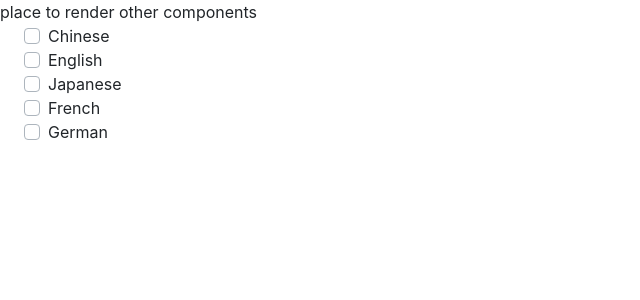
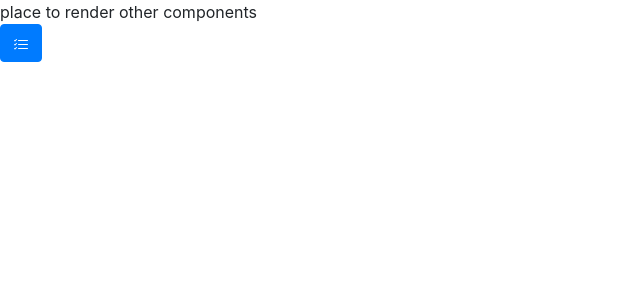
Before and after one commit to UoaWDCC/wdcc-cmlg-frontend, a React (Create React App) app: page / in a window 1280 px wide. Shown: the top 300 px of the page, without its empty margins (0-640 px from the left). Built offline with nearby package versions, Linux system fonts and the light colour scheme.

Commit message:
[CMLG-013] Select Column
Issue: Need an icon to click.

Solution: Find an icon in bootstrap.

Risk: No.

Reviewed by: Yujia

```diff
--- a/src/components/SelectCol.js
+++ b/src/components/SelectCol.js
@@ -1,33 +1,62 @@
 import React from 'react';
 
 class SelectCol extends React.Component {
+
+    openForm(){
+        const x = document.getElementById("language-options");
+        if (x.style.display === "none") {
+            x.style.display = "block";
+        } else {
+            x.style.display = "none";
+        }
+    }
+
     render() {
+        console.log( "The Select Col render function gets called" );
+
+        const cardStyle= {
+            width: "10rem",
+            display: "none",
+            position:"relative"
+        }
+
         return (
+            <div id="selectCol">
+                <button class="btn btn-primary" onClick={this.openForm}>
+                    <svg width="1em" height="1em" viewBox="0 0 16 16" className="bi bi-list-check" fill="currentColor"
+                         xmlns="http://www.w3.org/2000/svg">
+                        <path
+                              d="M5 11.5a.5.5 0 0 1 .5-.5h9a.5.5 0 0 1 0 1h-9a.5.5 0 0 1-.5-.5zm0-4a.5.5 0 0 1 .5-.5h9a.5.5 0 0 1 0 1h-9a.5.5 0 0 1-.5-.5zm0-4a.5.5 0 0 1 .5-.5h9a.5.5 0 0 1 0 1h-9a.5.5 0 0 1-.5-.5zM3.854 2.146a.5.5 0 0 1 0 .708l-1.5 1.5a.5.5 0 0 1-.708 0l-.5-.5a.5.5 0 1 1 .708-.708L2 3.293l1.146-1.147a.5.5 0 0 1 .708 0zm0 4a.5.5 0 0 1 0 .708l-1.5 1.5a.5.5 0 0 1-.708 0l-.5-.5a.5.5 0 1 1 .708-.708L2 7.293l1.146-1.147a.5.5 0 0 1 .708 0zm0 4a.5.5 0 0 1 0 .708l-1.5 1.5a.5.5 0 0 1-.708 0l-.5-.5a.5.5 0 0 1 .708-.708l.146.147 1.146-1.147a.5.5 0 0 1 .708 0z"/>
+                    </svg>
+                </button>
+                <div id="language-options" className="card" style={cardStyle}>
+                    <div className="card-body custom-control custom-checkbox">
+                        <h6 className="card-title">Show columns</h6>
                         <div className="custom-control custom-checkbox">
-                <div className="custom-control custom-checkbox">
-                    <input type="checkbox" class="custom-control-input" id="chinese"></input>
-                    <label class="custom-control-label" for="chinese">Chinese</label>
+                            <input type="checkbox" className="custom-control-input" id="chinese"/>
+                            <label className="custom-control-label" htmlFor="chinese">Chinese</label>
                         </div>
                         <div className="custom-control custom-checkbox">
-                    <input type="checkbox" className="custom-control-input" id="english"></input>
-                    <label className="custom-control-label" for="english">English</label>
+                            <input type="checkbox" className="custom-control-input" id="english"/>
+                            <label className="custom-control-label" htmlFor="english">English</label>
                         </div>
                         <div className="custom-control custom-checkbox">
-                    <input type="checkbox" className="custom-control-input" id="japanese"></input>
-                    <label className="custom-control-label" for="japanese">Japanese</label>
+                            <input type="checkbox" className="custom-control-input" id="japanese"/>
+                            <label className="custom-control-label" htmlFor="japanese">Japanese</label>
                         </div>
                         <div className="custom-control custom-checkbox">
-                    <input type="checkbox" className="custom-control-input" id="french"></input>
-                    <label className="custom-control-label" for="french">French</label>
+                            <input type="checkbox" className="custom-control-input" id="french"/>
+                            <label className="custom-control-label" htmlFor="french">French</label>
                         </div>
                         <div className="custom-control custom-checkbox">
-                    <input type="checkbox" className="custom-control-input" id="german"></input>
-                    <label className="custom-control-label" for="german">German</label>
+                            <input type="checkbox" className="custom-control-input" id="german"/>
+                            <label className="custom-control-label" htmlFor="german">German</label>
+                        </div>
+                    </div>
                 </div>
             </div>
         );
     }
-
 }
 
 export default SelectCol;
```
Lines whose indentation alone changed are shown as unchanged.
